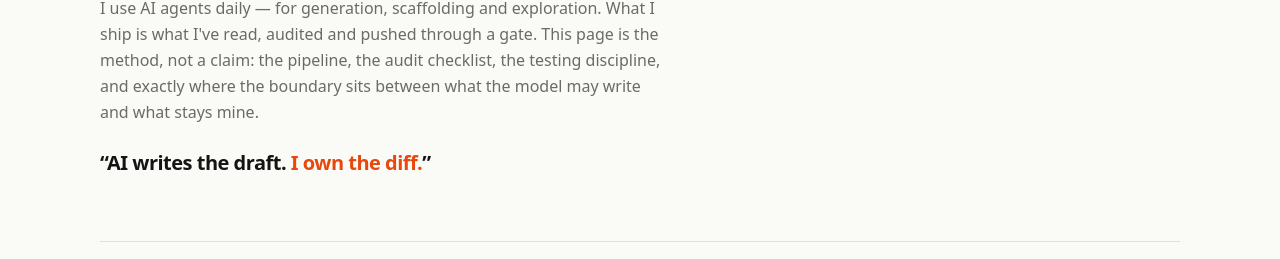
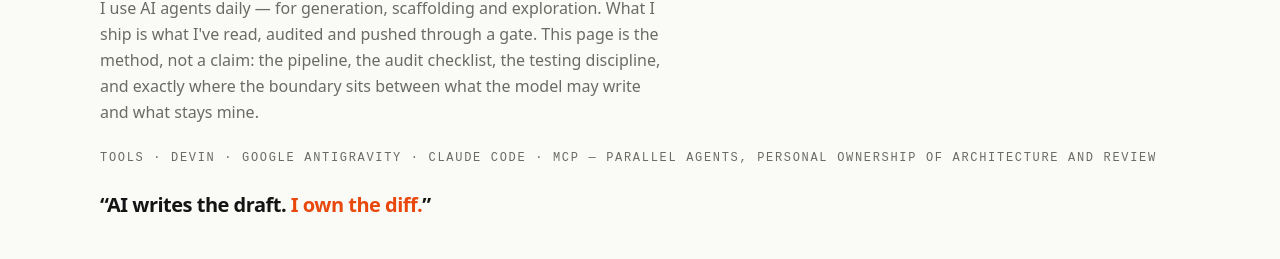
Before and after one commit to ezpectus/PortfolioWebsite, an Astro site: page /ai in a window 1280 px wide. Shown: the part 228-487 px from the top of the page. Built offline with nearby package versions, Linux system fonts and the light colour scheme; Astro itself is replaced by a stand-in of ours.

Commit message:
CV v6.0, AI tools line, status copy

```diff
--- a/src/pages/ai/index.astro
+++ b/src/pages/ai/index.astro
@@ -103,6 +103,10 @@ const artifacts = [
       read, audited and pushed through a gate. This page is the method, not a claim: the pipeline,
       the audit checklist, the testing discipline, and exactly where the boundary sits between what
       the model may write and what stays mine.
+    </p>
+    <p class="mono mt-6">
+      tools · Devin · Google Antigravity · Claude Code · MCP — parallel agents, personal ownership
+      of architecture and review
     </p>
     <p class="mt-6 font-display text-xl font-semibold tracking-tight text-ink">
       “AI writes the draft. <span class="text-accent">I own the diff.</span>”
--- a/src/pages/index.astro
+++ b/src/pages/index.astro
@@ -80,7 +80,7 @@ const aiArtifacts = [
               ["handle", "ezpectus"],
               ["base", "Staffordshire, UK"],
               ["email", "stepanenko.den2006@gmail.com"],
-              ["status", "open to SWE / backend roles"],
+              ["status", "open to SWE roles — remote/hybrid/on-site UK"],
               ["work auth", "UK — no sponsorship"],
             ].map(([k, v], i, arr) => (
               <div
```
Also changed, not shown: 1 other file.
